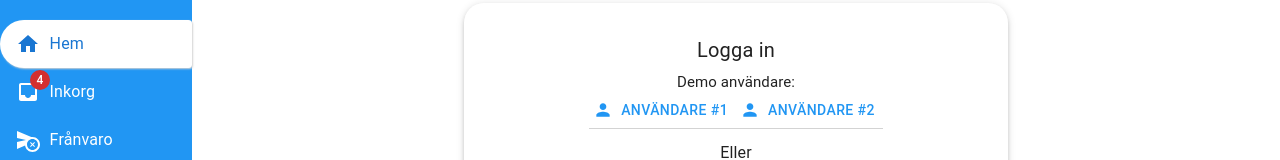
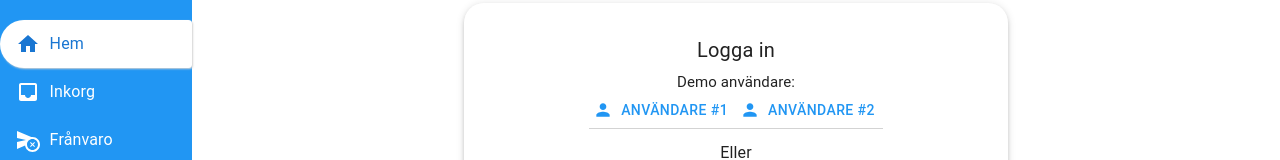
Before and after one commit to A-ForssmanP/InteractWithSchool, a React (Vite) app in the folder frontend/: page /logga_in in a window 1280 px wide. Shown: the part 124-284 px from the top of the page. Built offline with nearby package versions, Linux system fonts and the light colour scheme; no server answers; the HTML template or start-up script is replaced by a standard one.

Commit message:
handle counting new inbox messages and render the number on the menu

```diff
--- a/frontend/src/App.jsx
+++ b/frontend/src/App.jsx
@@ -7,9 +7,9 @@ import PagesWrapper from "./components/pagesWrapper/PagesWrapper";
 import { useState } from "react";
 
 function App() {
-  const [NewInboxMessage, setNewInboxMessage] = useState(1);
+  const [newInboxMessage, setNewInboxMessage] = useState(0);
   return (
-    <NewInboxCount.Provider value={{ NewInboxMessage, setNewInboxMessage }}>
+    <NewInboxCount.Provider value={{ newInboxMessage, setNewInboxMessage }}>
       <ThemeProvider theme={theme}>
         <Stack
           direction={{ xs: "column", md: "row" }}
--- a/frontend/src/components/navList/NavList.jsx
+++ b/frontend/src/components/navList/NavList.jsx
@@ -5,12 +5,14 @@ import HomeIcon from "@mui/icons-material/Home";
 import { Badge } from "@mui/material";
 import CancelScheduleSendIcon from "@mui/icons-material/CancelScheduleSend";
 import DateRangeIcon from "@mui/icons-material/DateRange";
-import { useState } from "react";
+import { NewInboxCount } from "../../context";
+import { useState, useContext } from "react";
 import { useNavigate } from "react-router-dom";
 
 function NavList({ closeMenu }) {
   const [isSelected, setIsSelected] = useState("Hem");
   const navigate = useNavigate();
+  const newMessage = useContext(NewInboxCount);
 
   const listItems = [
     { id: crypto.randomUUID(), text: "Hem", ikon: <HomeIcon />, navPath: "/" },
@@ -18,7 +20,7 @@ function NavList({ closeMenu }) {
       id: crypto.randomUUID(),
       text: "Inkorg",
       ikon: (
-        <Badge badgeContent={4} color="error">
+        <Badge badgeContent={newMessage.newInboxMessage} color="error">
           <InboxIcon />
         </Badge>
       ),
--- a/frontend/src/pages/inbox/Inbox.jsx
+++ b/frontend/src/pages/inbox/Inbox.jsx
@@ -1,13 +1,15 @@
 import { Box } from "@mui/material";
-import { useState } from "react";
+import { useState, useContext } from "react";
 import { useParams } from "react-router-dom";
 import axios from "axios";
 import InboxMessages from "./inboxMessages/InboxMessages";
 import InboxName from "./inboxName/InboxName";
+import { NewInboxCount } from "../../context";
 
 function Inbox() {
   const [inbox, setInbox] = useState([]);
   const studentIndx = useParams().student;
+  const newMessage = useContext(NewInboxCount);
 
   // get data and set it to the inbox
   const getData = async () => {
@@ -18,15 +20,33 @@ function Inbox() {
           withCredentials: true,
         }
       );
-
       setInbox(res.data);
+      return res.data;
     } catch (err) {
       throw new Error(err);
     }
   };
-  console.log(inbox);
+
+  //count new messages and update newMessage-context value
+  const countNewMessages = (inboxArray) => {
+    let newCount = 0;
+    inboxArray.forEach((inbox) => {
+      // for every unopened message,increment newCount
+      inbox.messages.forEach((message) => {
+        if (!message.opened) {
+          newCount++;
+        }
+      });
+    });
+    newMessage.setNewInboxMessage(newCount);
+  };
+
   useState(() => {
-    getData();
+    const handleInboxData = async () => {
+      const data = await getData();
+      countNewMessages(data);
+    };
+    handleInboxData();
   }, []);
 
   //set the message status to be opened
```
